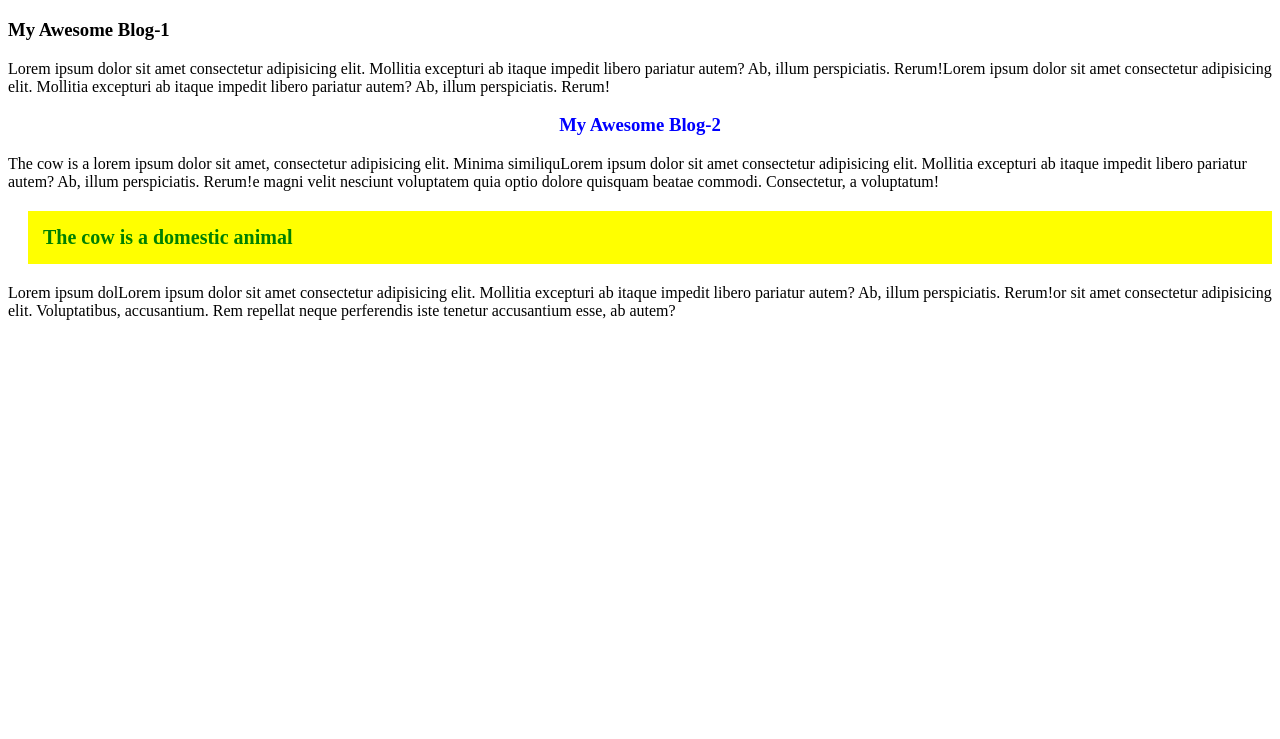
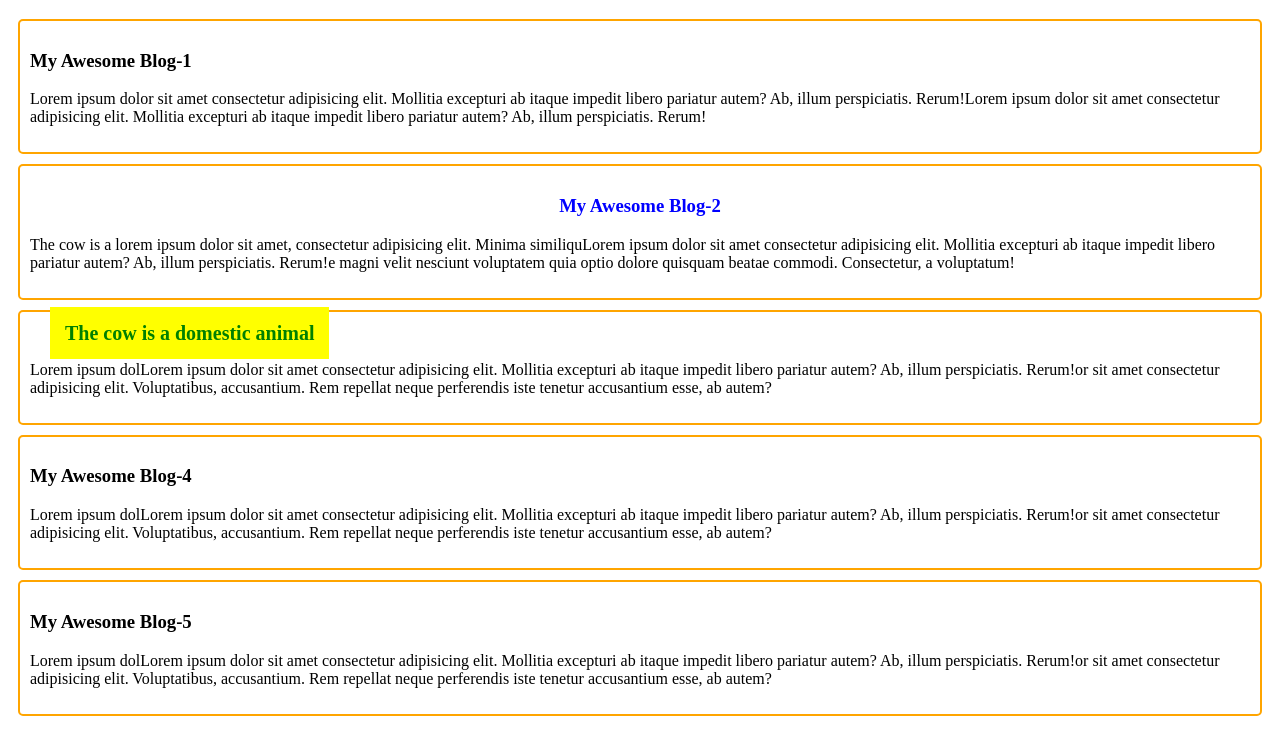
Before and after one commit to noman-swe/M24-Js-DOM, a plain HTML site: page dom-M24-3.html in a window 1280 px wide. Shown: the part 61-800 px from the top of the page. Drawn offline with Linux system fonts and the light colour scheme.

Commit message:
24-6 Explore getElementsByClassName and querySelectorAll

```diff
--- a/dom-M24-3.html
+++ b/dom-M24-3.html
@@ -12,16 +12,24 @@
     </header>
     <main>
         <section>
-            <article>
+            <article class="blog">
                 <h3 id="first-title">My Awesome Blog-1</h3>
                 <p>Lorem ipsum dolor sit amet consectetur adipisicing elit. Mollitia excepturi ab itaque impedit libero pariatur autem? Ab, illum perspiciatis. Rerum!Lorem ipsum dolor sit amet consectetur adipisicing elit. Mollitia excepturi ab itaque impedit libero pariatur autem? Ab, illum perspiciatis. Rerum!</p>
             </article>
-            <article>
+            <article class="blog">
                 <h3 id="second-title">My Awesome Blog-2</h3>
                 <p>The cow is a lorem ipsum dolor sit amet, consectetur adipisicing  elit. Minima similiquLorem ipsum dolor sit amet consectetur adipisicing elit. Mollitia excepturi ab itaque impedit libero pariatur autem? Ab, illum perspiciatis. Rerum!e magni velit nesciunt voluptatem quia optio dolore quisquam beatae commodi. Consectetur, a voluptatum!</p>
             </article>
-            <article>
+            <article class="blog">
                 <h3 id="third-title">My Awesome Blog-3</h3>
+                <p>Lorem ipsum dolLorem ipsum dolor sit amet consectetur adipisicing elit. Mollitia excepturi ab itaque impedit libero pariatur autem? Ab, illum perspiciatis. Rerum!or sit amet consectetur adipisicing elit. Voluptatibus, accusantium. Rem repellat neque perferendis iste tenetur accusantium esse, ab autem?</p>
+            </article>
+            <article class="blog">
+                <h3 id="fourth-title">My Awesome Blog-4</h3>
+                <p>Lorem ipsum dolLorem ipsum dolor sit amet consectetur adipisicing elit. Mollitia excepturi ab itaque impedit libero pariatur autem? Ab, illum perspiciatis. Rerum!or sit amet consectetur adipisicing elit. Voluptatibus, accusantium. Rem repellat neque perferendis iste tenetur accusantium esse, ab autem?</p>
+            </article>
+            <article class="blog">
+                <h3 id="fifth-title">My Awesome Blog-5</h3>
                 <p>Lorem ipsum dolLorem ipsum dolor sit amet consectetur adipisicing elit. Mollitia excepturi ab itaque impedit libero pariatur autem? Ab, illum perspiciatis. Rerum!or sit amet consectetur adipisicing elit. Voluptatibus, accusantium. Rem repellat neque perferendis iste tenetur accusantium esse, ab autem?</p>
             </article>
         </section>
@@ -57,6 +65,20 @@
         thirdTitle.style.padding = '15px';
         thirdTitle.style.marginLeft = '20px';
         thirdTitle.style.fontSize = '20px';
+        thirdTitle.style.display = 'inline';
+        thirdTitle.style.marginTop = '10px';
+
+        //getElementsByClassName explore
+        const blogs = document.getElementsByClassName('blog');
+
+        for(const blog of blogs){
+            //console.log(blog);
+            blog.style.border = '2px solid orange';
+            blog.style.borderRadius = '5px';
+            blog.style.margin = '10px';
+            blog.style.padding = '10px';
+        }
+
 
     </script>
     <!-- <script src="js/second.js"> </script> -->
```
